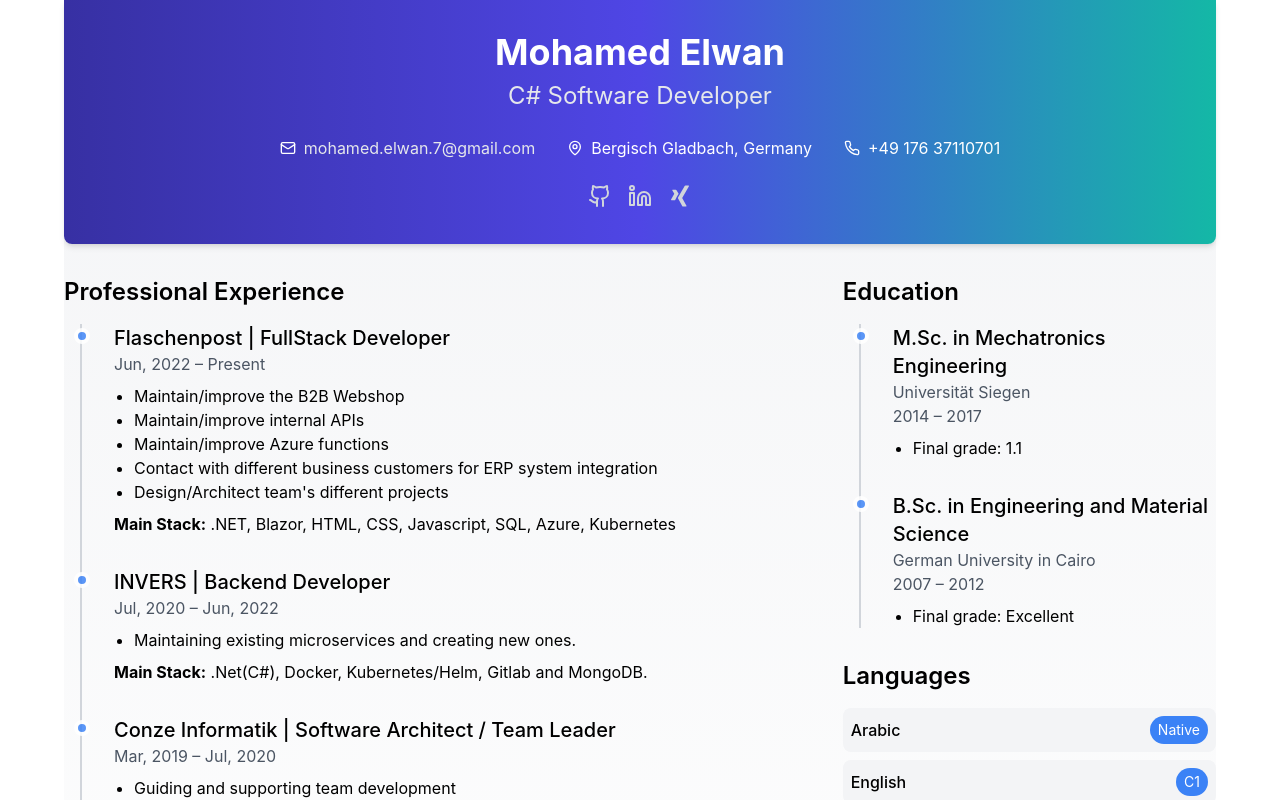
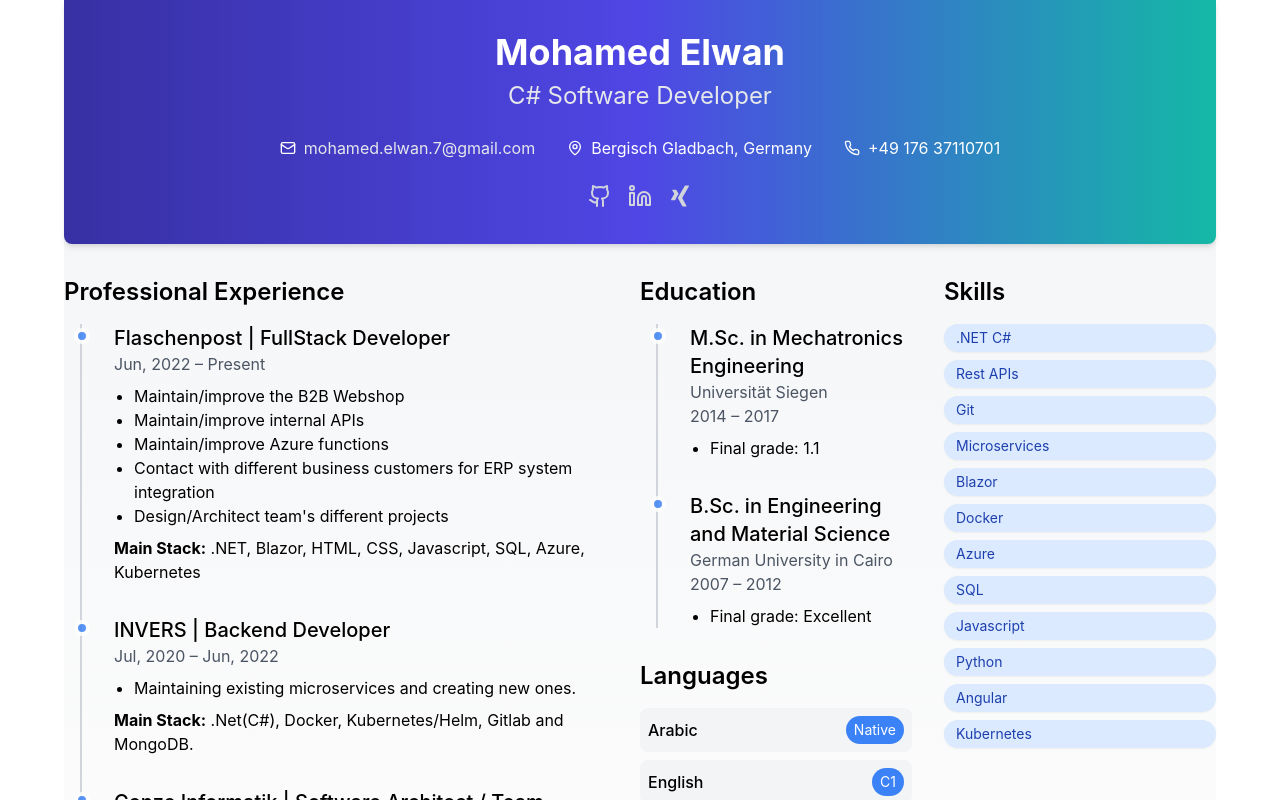
Before and after one commit to 3lwan/3lwan.github.io, a React (Create React App) app: page / in a window 1280 px wide. Shown: the top 800 px of the page. Built offline with nearby package versions, Linux system fonts and the light colour scheme.

Commit message:
Moved Skills

```diff
--- a/src/App.js
+++ b/src/App.js
@@ -126,7 +126,7 @@ const App = () => {
       </header>
 
       <div className="flex flex-col md:flex-row gap-8">
-        <section className="mb-8 md:w-2/3">
+        <section className="mb-8 md:w-1/2">
           <h3 className="text-2xl font-semibold mb-4">Professional Experience</h3>
           <div className="relative border-l-2 border-gray-300 pl-8 ml-4">
             {[
@@ -171,7 +171,8 @@ const App = () => {
           </div>
         </section>
 
-        <section className="mb-8 md:w-1/3">
+        <div className="md:w-1/4">
+          <section className="mb-8">
             <h3 className="text-2xl font-semibold mb-4">Education</h3>
             <div className="relative border-l-2 border-gray-300 pl-8 ml-4">
               <TimelineItem
@@ -187,8 +188,10 @@ const App = () => {
                 details={["Final grade: Excellent"]}
               />
             </div>
+          </section>
 
-          <h3 className="text-2xl font-semibold mb-4 mt-8">Languages</h3>
+          <section className="mb-8">
+            <h3 className="text-2xl font-semibold mb-4">Languages</h3>
             <div>
               <LanguageItem language="Arabic" level="Native" />
               <LanguageItem language="English" level="C1" />
@@ -197,15 +200,16 @@ const App = () => {
           </section>
         </div>
 
-      <section className="mb-8">
+        <section className="mb-8 md:w-1/4">
           <h3 className="text-2xl font-semibold mb-4">Skills</h3>
-        <div className="flex flex-wrap gap-2">
+          <div className="flex flex-col gap-2">
             {skills.map((skill) => (
               <Skill key={skill.name} name={skill.name} level={skill.level} />
             ))}
           </div>
         </section>
       </div>
+    </div>
   );
 };
 
```
Lines whose indentation alone changed are shown as unchanged.
